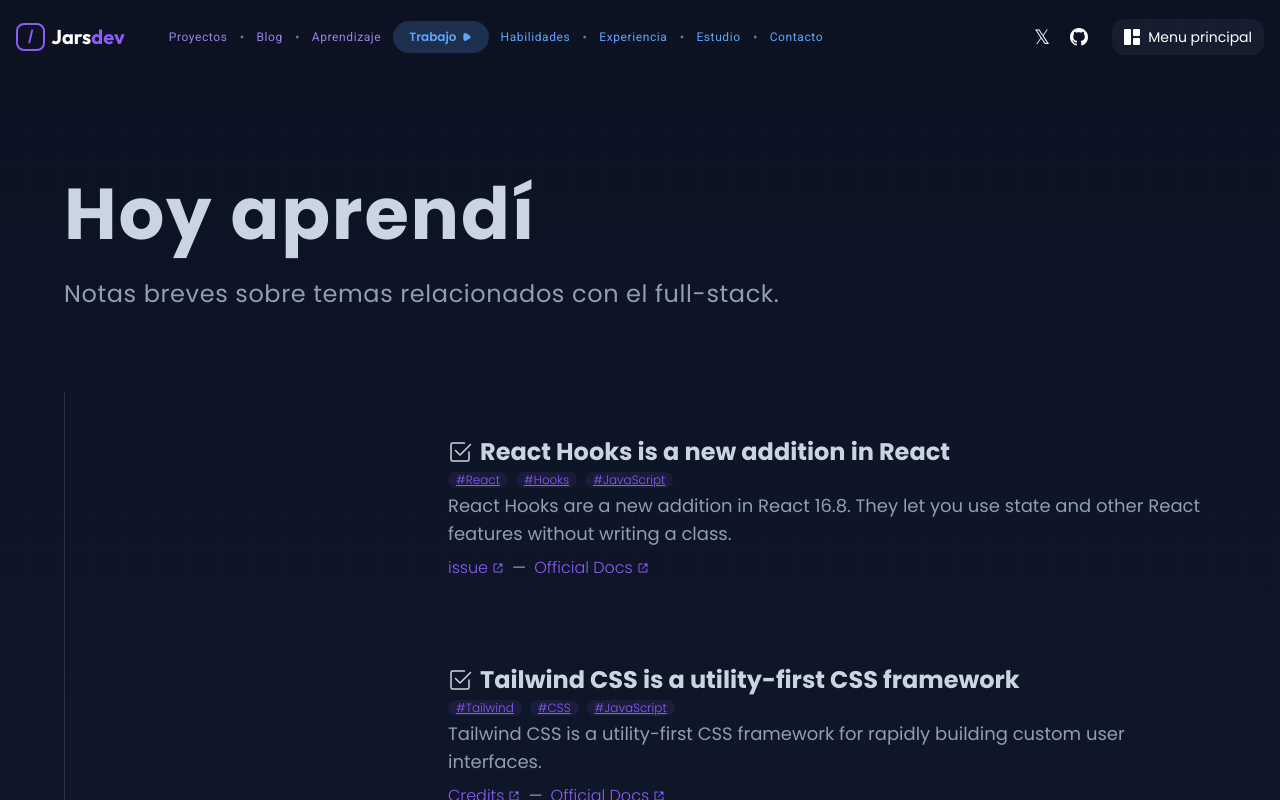
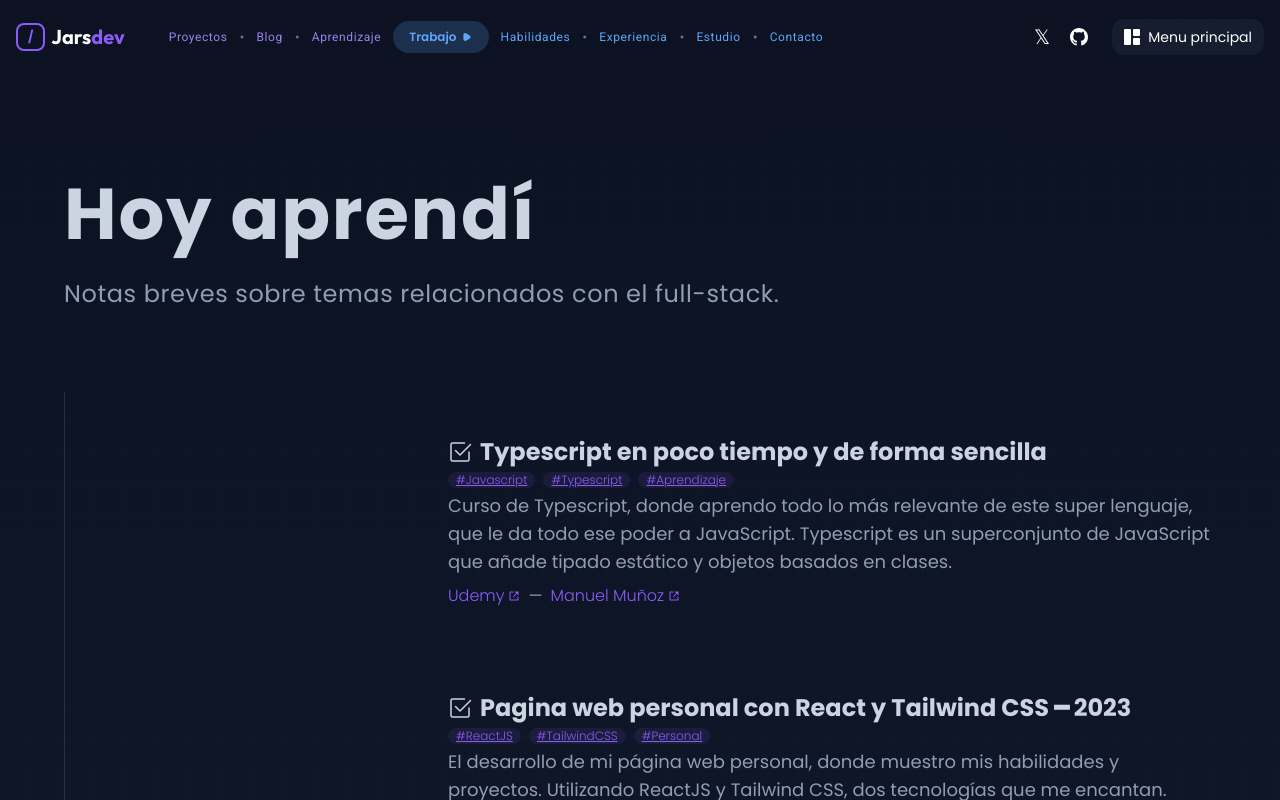
Before and after one commit to ImJars/Development-full-coding, a React (Vite) app: page /til in a window 1280 px wide. Shown: the top 800 px of the page. Built offline with nearby package versions, Linux system fonts and the light colour scheme.

Commit message:
Update TIL.jsx

```diff
--- a/src/TIL.jsx
+++ b/src/TIL.jsx
@@ -88,24 +88,26 @@ function Til() {
                 <div className="md:w-1/3 border-l border-text-general border-opacity-20"></div>
                 <div className="flex-1">
                   <TodayComponent
-                    title="React Hooks is a new addition in React"
-                    tag_1="#React"
-                    tag_2="#Hooks"
-                    tag_3="#JavaScript"
-                    description="React Hooks are a new addition in React 16.8. They let you use state and other React features without writing a class."
-                    link_1="issue"
-                    link_2="Official Docs"
-                    link1={'WWW.OfficialDocs.com'}
-                    link2={'WWW.OfficialDocs.com'}
+                    title="Typescript en poco tiempo y de forma sencilla"
+                    tag_1="#Javascript"
+                    tag_2="#Typescript"
+                    tag_3="#Aprendizaje"
+                    description="Curso de Typescript, donde aprendo todo lo más relevante de este super lenguaje, que le da todo ese poder a JavaScript. Typescript es un superconjunto de JavaScript que añade tipado estático y objetos basados en clases."
+                    link_1="Udemy"
+                    link_2="Manuel Muñoz"
+                    link1={'https://www.udemy.com/'}
+                    link2={'https://www.udemy.com/user/manuel-munoz-mir-2/'}
                   />
                   <TodayComponent
-                    title="Tailwind CSS is a utility-first CSS framework"
-                    tag_1="#Tailwind"
-                    tag_2="#CSS"
-                    tag_3="#JavaScript"
-                    description="Tailwind CSS is a utility-first CSS framework for rapidly building custom user interfaces."
-                    link_1="Credits"
-                    link_2="Official Docs"
+                    title="Pagina web personal con React y Tailwind CSS ━ 2023"
+                    tag_1="#ReactJS"
+                    tag_2="#TailwindCSS"
+                    tag_3="#Personal"
+                    description="El desarrollo de mi página web personal, donde muestro mis habilidades y proyectos. Utilizando ReactJS y Tailwind CSS, dos tecnologías que me encantan. Siendo esta la actualizacion de la pagina web personal principal."
+                    link_1="Boceto Principal"
+                    link_2="Actualizacion"
+                    link1={'https://elegant-kitten-f26e46.netlify.app/'}
+                    link2={'/'}
                   />
                   <TodayComponent
                     title="Javascript is a programming language"
```
